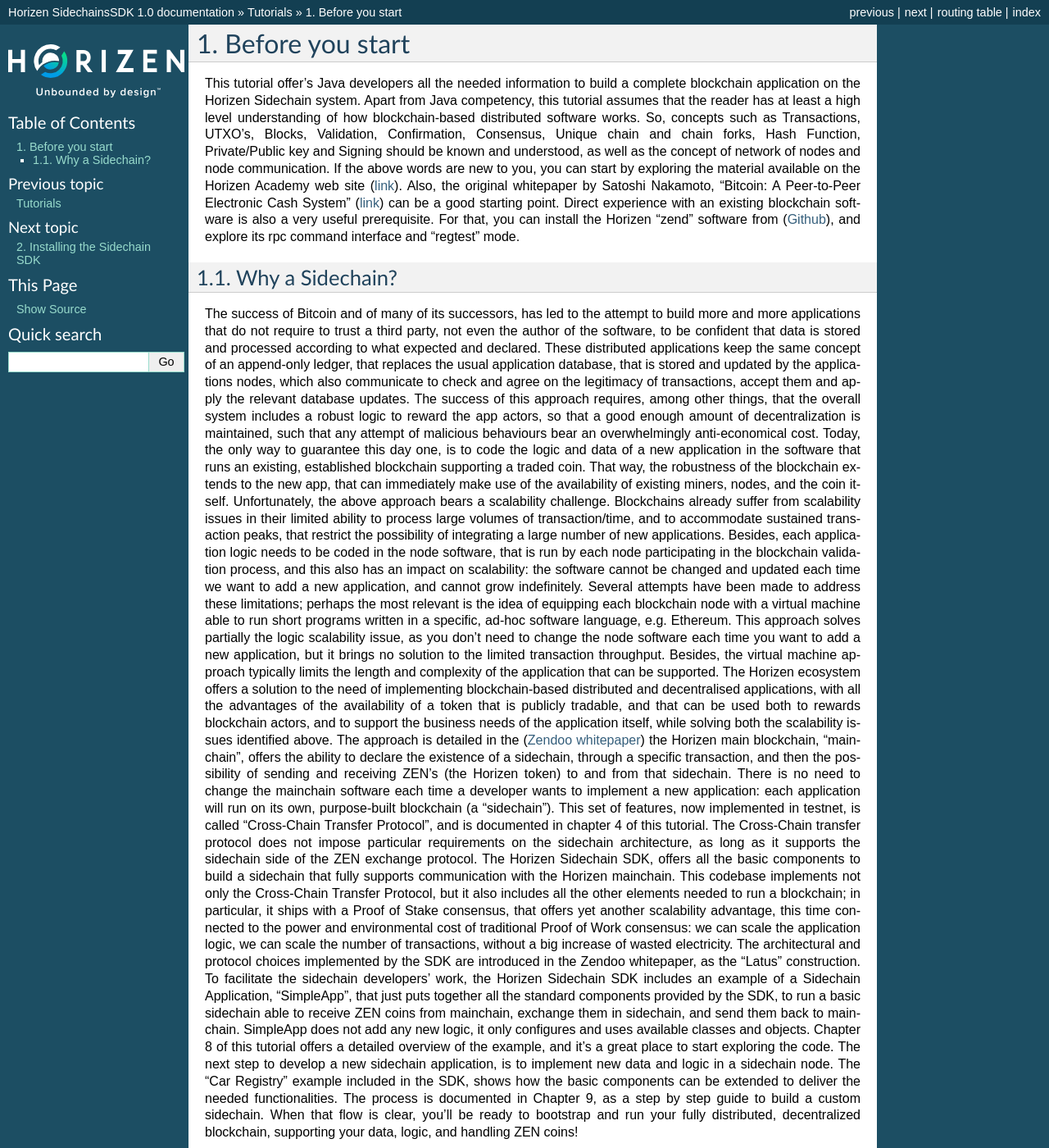
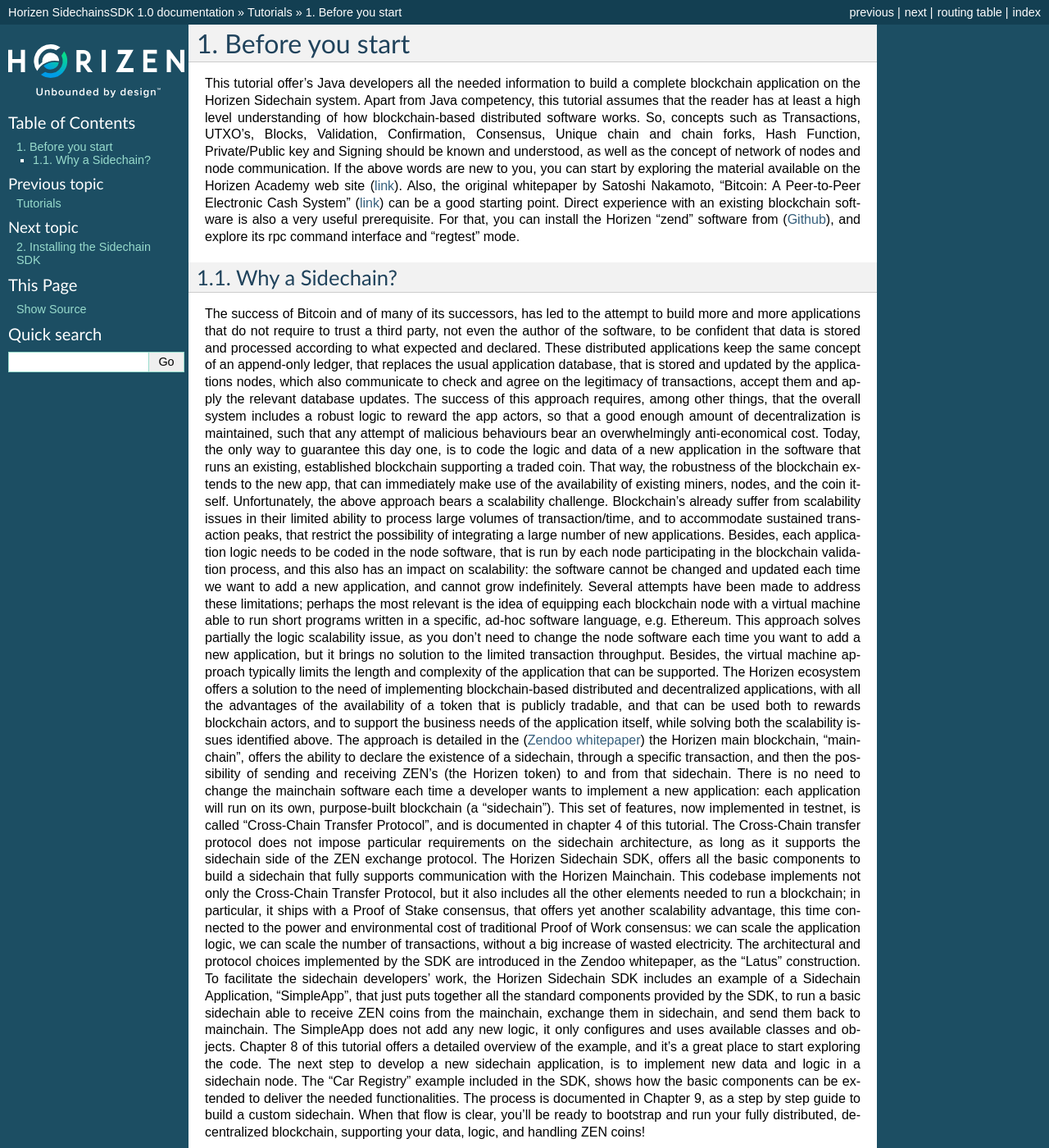
Before and after one commit to megaluck/documentation, a Sphinx documentation site: the page built from docs/introduction/overview.rst, in a window 1280 px wide and 1400 px high. Shown: the whole window at 82% size. Built offline with Sphinx 7.4.7, drawn with Linux system fonts in a browser that asks for light colours.

Commit message:
more spelling

```diff
--- a/docs/introduction/overview.rst
+++ b/docs/introduction/overview.rst
@@ -14,9 +14,9 @@
 ****************
 
 The success of Bitcoin and of many of its successors, has led to the attempt to build more and more applications that do not require to trust a third party, not even the author of the software, to be confident that data is stored and processed according to what expected and declared. These distributed applications keep the same concept of an append-only ledger, that replaces the usual application database, that is stored and updated by the applications nodes, which also communicate to check and agree on the legitimacy of transactions, accept them and apply the relevant database updates. The success of this approach requires, among other things, that the overall system includes a robust logic to reward the app actors, so that a good enough amount of decentralization is maintained, such that any attempt of malicious behaviours bear an overwhelmingly anti-economical cost. Today, the only way to guarantee this day one, is to code the logic and data of a new application in the software that runs an existing, established blockchain supporting a traded coin. That way, the robustness of the blockchain extends to the new app, that can immediately make use of the availability of existing miners, nodes, and the coin itself.
-Unfortunately, the above approach bears a scalability challenge. Blockchains already suffer from scalability issues in their limited ability to process large volumes of transaction/time, and to accommodate sustained transaction peaks, that restrict the possibility of integrating a large number of new applications. Besides, each application logic needs to be coded in the node software, that is run by each node participating in the blockchain validation process, and this also has an impact on scalability: the software cannot be changed and updated each time we want to add a new application, and cannot grow indefinitely.
+Unfortunately, the above approach bears a scalability challenge. Blockchain's already suffer from scalability issues in their limited ability to process large volumes of transaction/time, and to accommodate sustained transaction peaks, that restrict the possibility of integrating a large number of new applications. Besides, each application logic needs to be coded in the node software, that is run by each node participating in the blockchain validation process, and this also has an impact on scalability: the software cannot be changed and updated each time we want to add a new application, and cannot grow indefinitely.
 Several attempts have been made to address these limitations; perhaps the most relevant is the idea of equipping each blockchain node with a virtual machine able to run short programs written in a specific, ad-hoc software language, e.g. Ethereum. This approach solves partially the logic scalability issue, as you don’t need to change the node software each time you want to add a new application, but it brings no solution to the limited transaction throughput. Besides, the virtual machine approach typically limits the length and complexity of the application that can be supported.
-The Horizen ecosystem offers a solution to the need of implementing blockchain-based distributed and decentralised applications, with all the advantages of the availability of a token that is publicly tradable, and that can be used both to rewards blockchain actors, and to support the business needs of the application itself, while solving both the scalability issues identified above. The approach is detailed in the (`Zendoo whitepaper <https://www.horizen.global/assets/files/Horizen-Sidechain-Zendoo-A_zk-SNARK-Verifiable-Cross-Chain-Transfer-Protocol.pdf>`_) the Horizen main blockchain, “mainchain”, offers the ability to declare the existence of a sidechain, through a specific transaction, and then the possibility of sending and receiving ZEN’s (the Horizen token) to and from that sidechain. There is no need to change the mainchain software each time a developer wants to implement a new application: each application will run on its own, purpose-built blockchain (a “sidechain”). This set of features, now implemented in testnet, is called “Cross-Chain Transfer Protocol”, and is documented in chapter 4 of this tutorial. The Cross-Chain transfer protocol does not impose particular requirements on the sidechain architecture, as long as it supports the sidechain side of the ZEN exchange protocol.
-The Horizen Sidechain SDK, offers all the basic components to build a sidechain that fully supports communication with the Horizen mainchain. This codebase implements not only the Cross-Chain Transfer Protocol, but it also includes all the other elements needed to run a blockchain; in particular, it ships with a Proof of Stake consensus, that offers yet another scalability advantage, this time connected to the power and environmental cost of traditional Proof of Work consensus: we can scale the application logic, we can scale the number of transactions, without a big increase of wasted electricity. The architectural and protocol choices implemented by the SDK are introduced in the Zendoo whitepaper, as the “Latus” construction.
-To facilitate the sidechain developers’ work, the Horizen Sidechain SDK includes an example of a Sidechain Application, “SimpleApp”, that just puts together all the standard components provided by the SDK, to run a basic sidechain able to receive ZEN coins from mainchain, exchange them in sidechain, and send them back to mainchain. SimpleApp does not add any new logic, it only configures and uses available classes and objects. Chapter 8 of this tutorial offers a detailed overview of the example, and it’s a great place to start exploring the code.
+The Horizen ecosystem offers a solution to the need of implementing blockchain-based distributed and decentralized applications, with all the advantages of the availability of a token that is publicly tradable, and that can be used both to rewards blockchain actors, and to support the business needs of the application itself, while solving both the scalability issues identified above. The approach is detailed in the (`Zendoo whitepaper <https://www.horizen.global/assets/files/Horizen-Sidechain-Zendoo-A_zk-SNARK-Verifiable-Cross-Chain-Transfer-Protocol.pdf>`_) the Horizen main blockchain, “mainchain”, offers the ability to declare the existence of a sidechain, through a specific transaction, and then the possibility of sending and receiving ZEN’s (the Horizen token) to and from that sidechain. There is no need to change the mainchain software each time a developer wants to implement a new application: each application will run on its own, purpose-built blockchain (a “sidechain”). This set of features, now implemented in testnet, is called “Cross-Chain Transfer Protocol”, and is documented in chapter 4 of this tutorial. The Cross-Chain transfer protocol does not impose particular requirements on the sidechain architecture, as long as it supports the sidechain side of the ZEN exchange protocol.
+The Horizen Sidechain SDK, offers all the basic components to build a sidechain that fully supports communication with the Horizen Mainchain. This codebase implements not only the Cross-Chain Transfer Protocol, but it also includes all the other elements needed to run a blockchain; in particular, it ships with a Proof of Stake consensus, that offers yet another scalability advantage, this time connected to the power and environmental cost of traditional Proof of Work consensus: we can scale the application logic, we can scale the number of transactions, without a big increase of wasted electricity. The architectural and protocol choices implemented by the SDK are introduced in the Zendoo whitepaper, as the “Latus” construction.
+To facilitate the sidechain developers’ work, the Horizen Sidechain SDK includes an example of a Sidechain Application, “SimpleApp”, that just puts together all the standard components provided by the SDK, to run a basic sidechain able to receive ZEN coins from the mainchain, exchange them in sidechain, and send them back to mainchain. The SimpleApp does not add any new logic, it only configures and uses available classes and objects. Chapter 8 of this tutorial offers a detailed overview of the example, and it’s a great place to start exploring the code.
 The next step to develop a new sidechain application, is to implement new data and logic in a sidechain node. The “Car Registry” example included in the SDK, shows how the basic components can be extended to deliver the needed functionalities. The process is documented in Chapter 9, as a step by step guide to build a custom sidechain. When that flow is clear, you’ll be ready to bootstrap and run your fully distributed, decentralized blockchain, supporting your data, logic, and handling ZEN coins!
```
